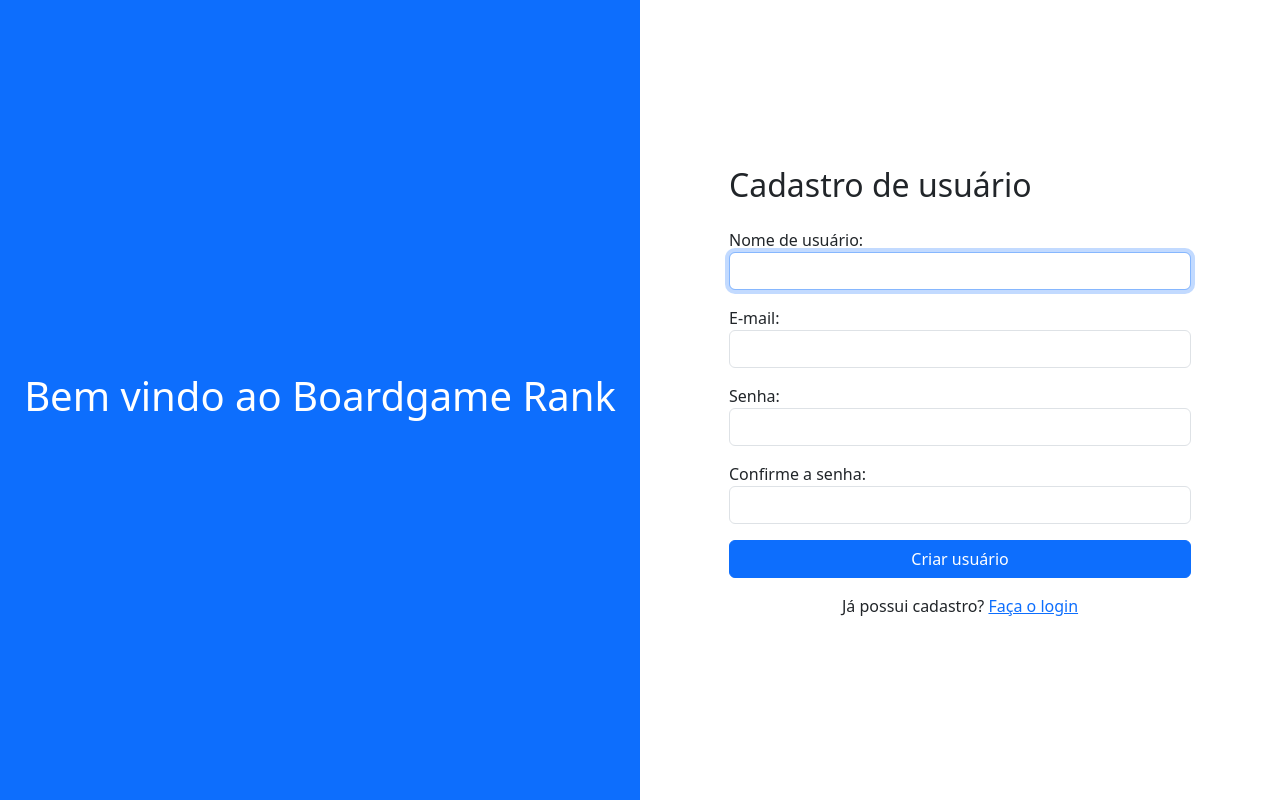
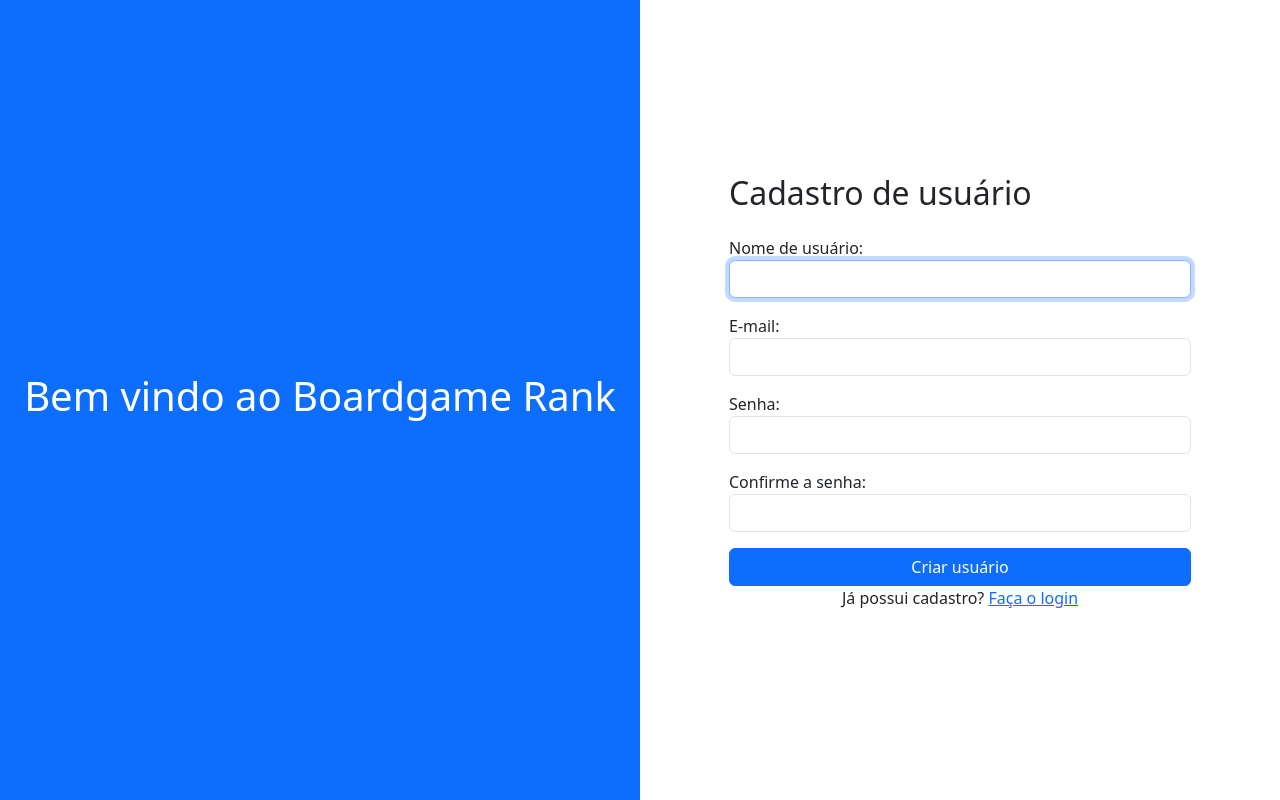
Before and after one commit to eduardo-prjadko/boardgame_rank, a Django app: page /register/ in a window 1280 px wide. Run offline with Django 5.2, Linux system fonts and the light colour scheme.

Commit message:
fix(app): text padding

```diff
--- a/app/src/bg_rank/login/templates/login/register.html
+++ b/app/src/bg_rank/login/templates/login/register.html
@@ -16,7 +16,7 @@
             {% endfor %}
             <button type="submit" class="btn btn-primary w-100">Criar usuário</button>
         </form>
-        <p class="mt-3 text-center">
+        <p>
             Já possui cadastro? <a href="{% url 'login' %}">Faça o login</a>
         </p>
     </div>
```
